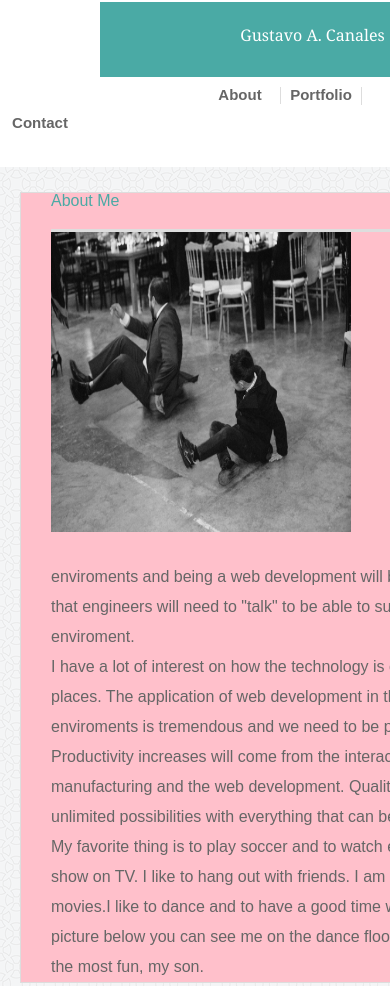
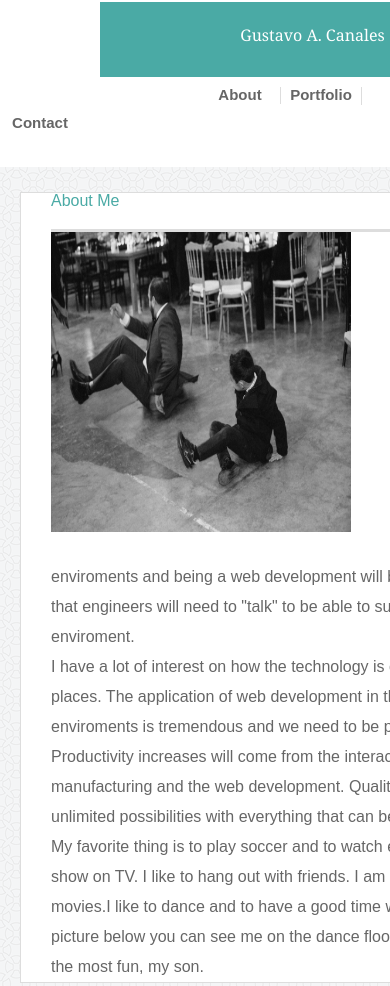
Before and after one commit to gcanales79/Responsive-Portfolio, a plain HTML site: page index.html in a window 390 px wide. Shown: the top 986 px of the page. Drawn offline with Linux system fonts and the light colour scheme; files that its build step writes are made by us from their sources.

Commit message:
3 Version

```diff
--- a/assets/css/style.css
+++ b/assets/css/style.css
@@ -224,7 +224,6 @@ input:invalid{
 @media screen and (max-width: 768px){
 .main{
     width: 660px;
-    background-color:gray;
 
 }
 
@@ -248,7 +247,6 @@ h1{
 @media screen and (max-width: 640px){
 .main{
     width: 560px;
-    background-color: pink;
     margin-top:20px;
 }
 
```
